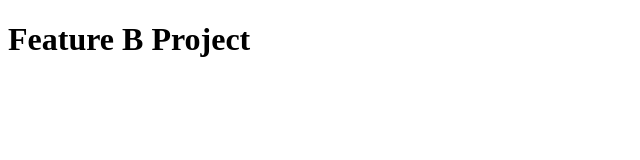
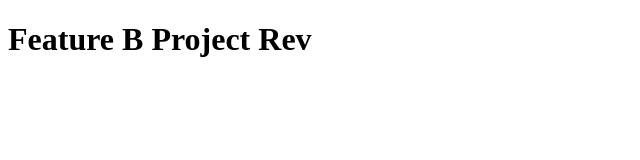
Before and after one commit to OscOkt021/section-satu-versioning, a plain HTML site: page featureB.html in a window 1280 px wide. Shown: the whole page, without its empty margins (0-640 px from the left). Drawn offline with Linux system fonts and the light colour scheme.

Commit message:
Revision for featureB

```diff
--- a/featureB.html
+++ b/featureB.html
@@ -7,6 +7,6 @@
     <title>Feature B Project</title>
 </head>
 <body>
-    <h1>Feature B Project</h1>
+    <h1>Feature B Project Rev</h1>
 </body>
 </html>
```
